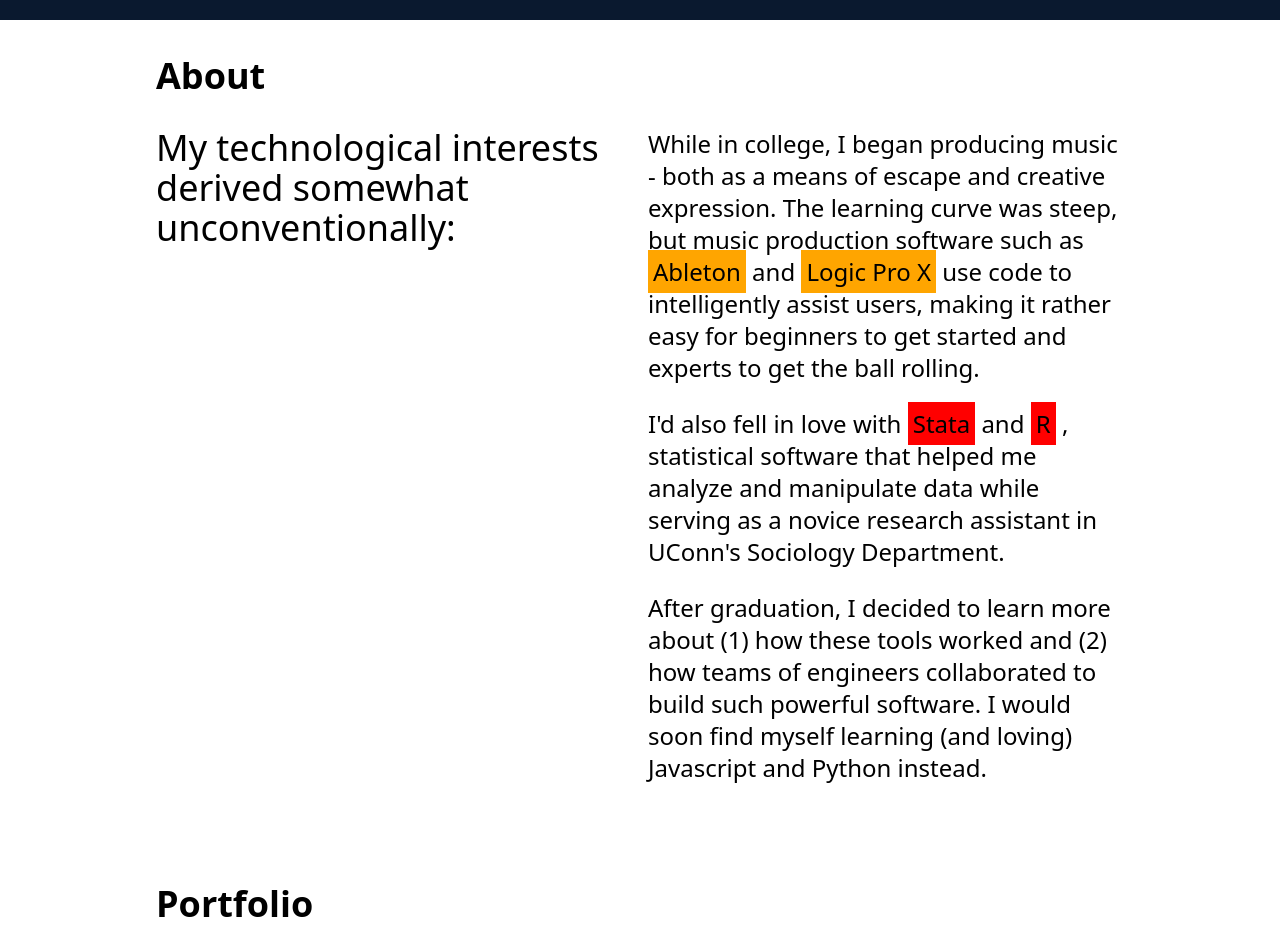
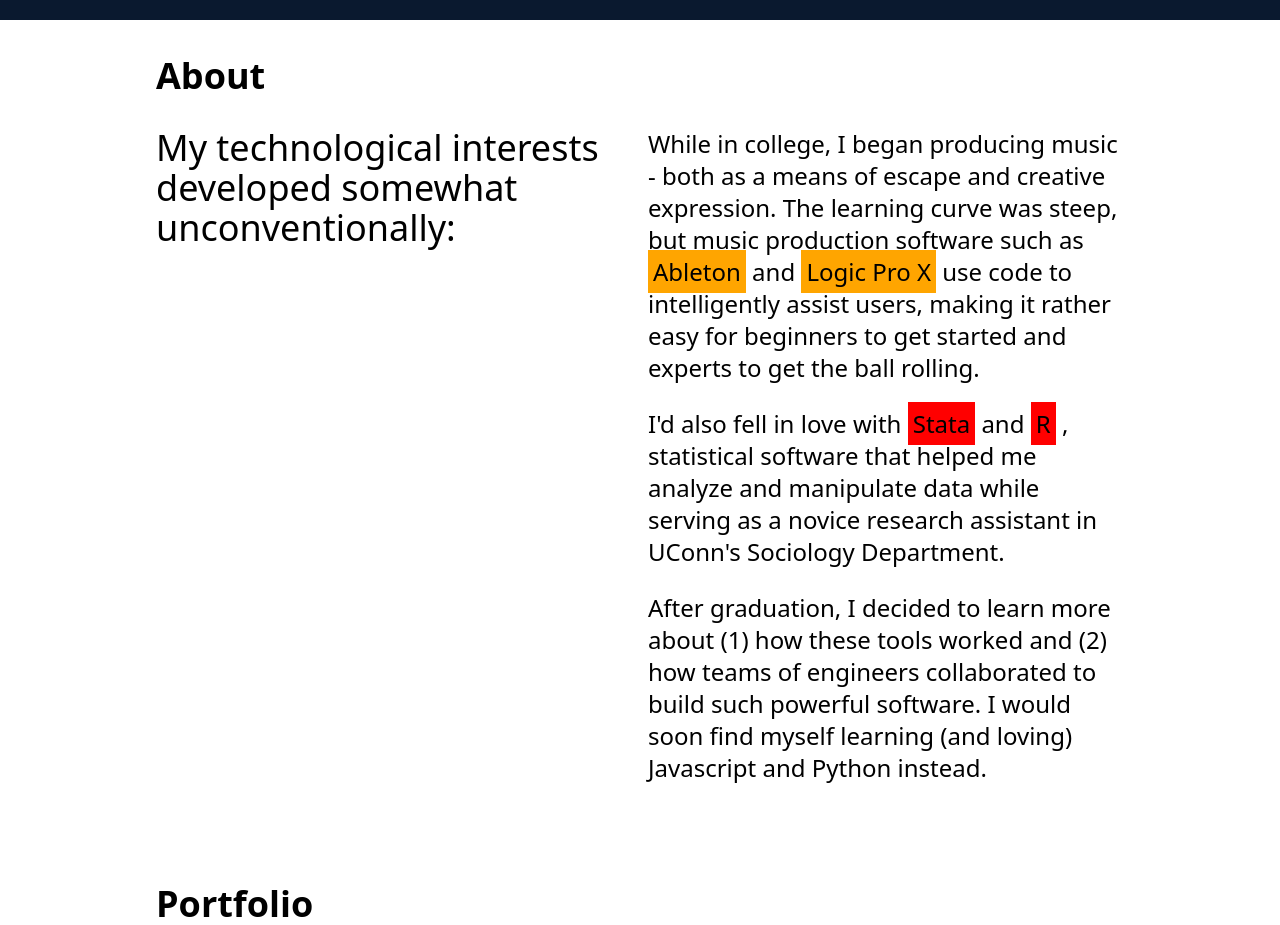
Before and after one commit to KlayClarke/personal_website, a React (Create React App) app: page / in a window 1280 px wide. Shown: the part 780-1705 px from the top of the page. Built offline with nearby package versions, Linux system fonts and the light colour scheme.

Commit message:
fix wording / grammar mistake

```diff
--- a/src/components/About.jsx
+++ b/src/components/About.jsx
@@ -11,7 +11,7 @@
         <div className="max-w-[1000px] w-full px-4 grid lg:grid-cols-2 gap-4">
           <div>
             <p className="text-4xl">
-              My technological interests derived somewhat unconventionally:
+              My technological interests developed somewhat unconventionally:
             </p>
           </div>
           <div>
```
